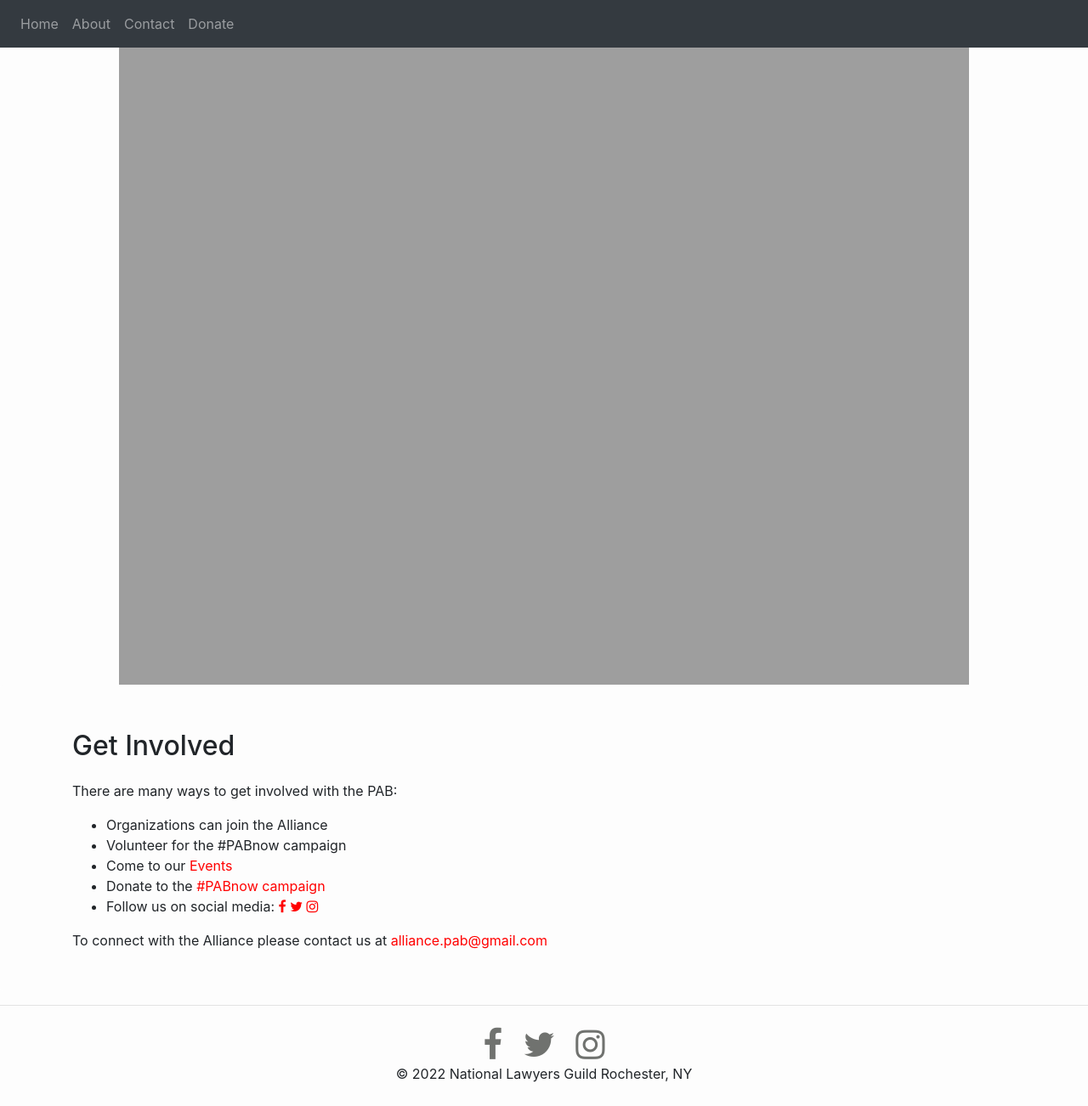
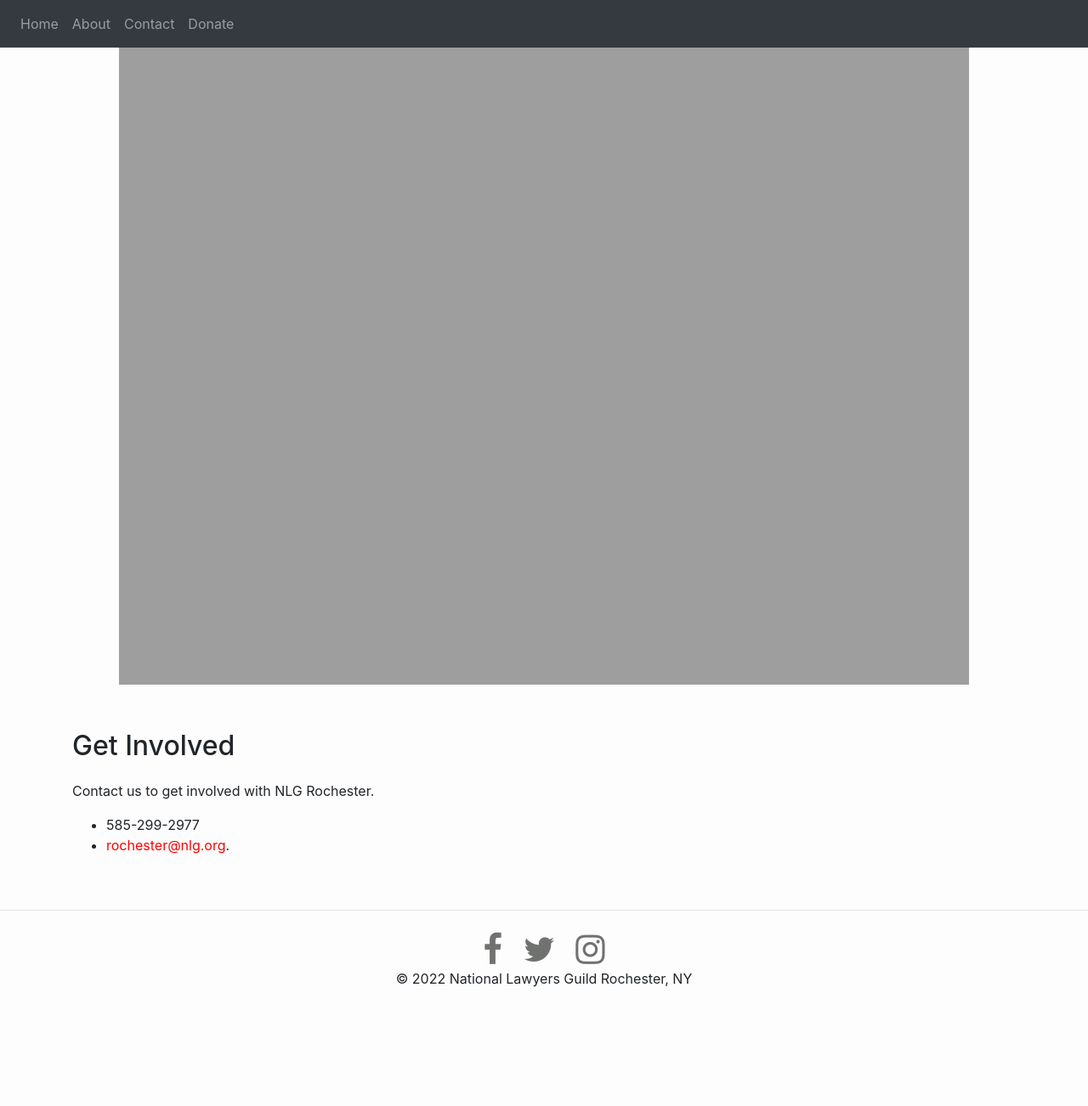
Before and after one commit to christopherbarilla/christopherbarilla.github.io, a Jekyll site: the page built from get-involved/index.html, in a window 1280 px wide and 1302 px high. Shown: the whole window at 85% size. Built offline with Jekyll 4.4.1, drawn with Linux system fonts in a browser that asks for light colours; nearby versions of some CDN libraries.

Commit message:
Update index.html

```diff
--- a/get-involved/index.html
+++ b/get-involved/index.html
@@ -1,19 +1,14 @@
 ---
 layout: default
-title: PAB
+title: NLG
 ---
 	<div class="jumbotron">
 		<div class="container get-involved">
 			<h1>Get Involved</h1>
-			<p>There are many ways to get involved with the PAB:</p>
+			<p>Contact us to get involved with NLG Rochester.</p>
 			<ul>
-				<li>Organizations can join the Alliance</li>
-				<li>Volunteer for the #PABnow campaign</li>
-				<li>Come to our <a href=”https://pabnow.github.io/calendar/” target=”_blank”>Events</a></li>
-				<li>Donate to the <a href=”https://www.gofundme.com/pab-legal-opinion-fund” target=”_blank”>#PABnow campaign</a></li>
-				<li>Follow us on social media: <a href="https://www.facebook.com/pabnow/"><i class="fa fa-facebook"></i></a> <a href="https://twitter.com/pabnow_roc"><i class="fa fa-twitter"></i></a> <a href="https://www.instagram.com/pabnow/"><i class="fa fa-instagram"></i></a></li>
-			</ul>
-			<p>To connect with the Alliance please contact us at <a href="mailto:alliance.pab@gmail.com">alliance.pab@gmail.com</a></p>
-
+				<li>585-299-2977</li>
+                  		<li><a href="mailto:rochester@nlg.org">rochester@nlg.org</a>.</li>
+				</ul>
 		</div>
 	</div>
```
